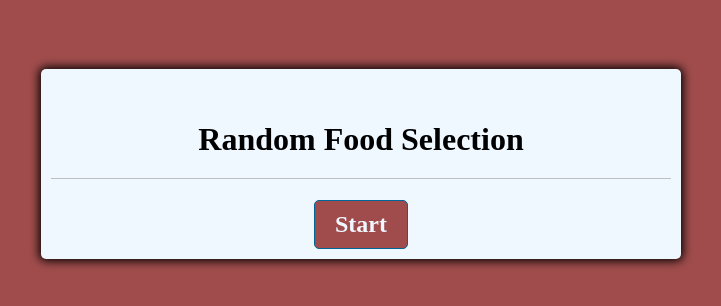
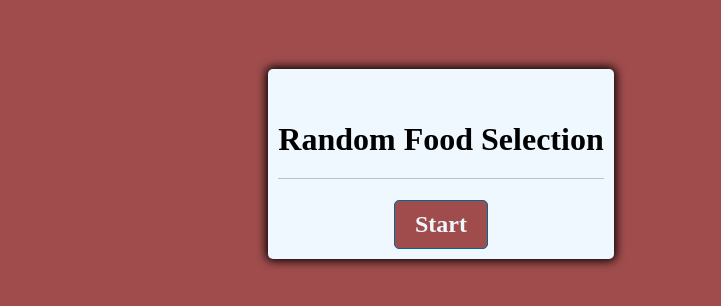
Before and after one commit to bryce-guglietti/random-food-selection, a plain HTML site: page index.html in a window 1280 px wide. Shown: the part 236-542 px from the top of the page, without its empty margins (199-920 px from the left). Drawn offline with Linux system fonts and the light colour scheme.

Commit message:
more feature updates

```diff
--- a/style.css
+++ b/style.css
@@ -26,12 +26,13 @@ body.neutral{
 }
 
 .container {
-    width: 800px;
-    max-width: 80%;
+    max-width: 100%;
+    height: 100%;
     background-color: aliceblue;
     border-radius: 5px;
-    padding: 10px;
+    padding: 10px 10px 10px 10px;
     box-shadow: 0 0 10px 2px;
+
 }
 
 .container h1{
```
